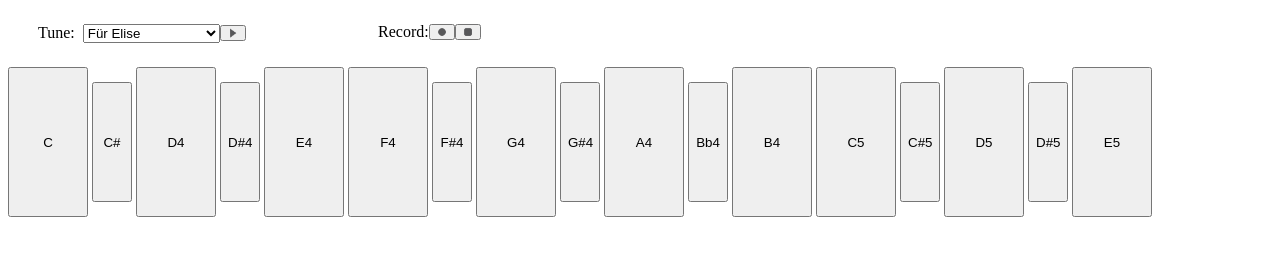
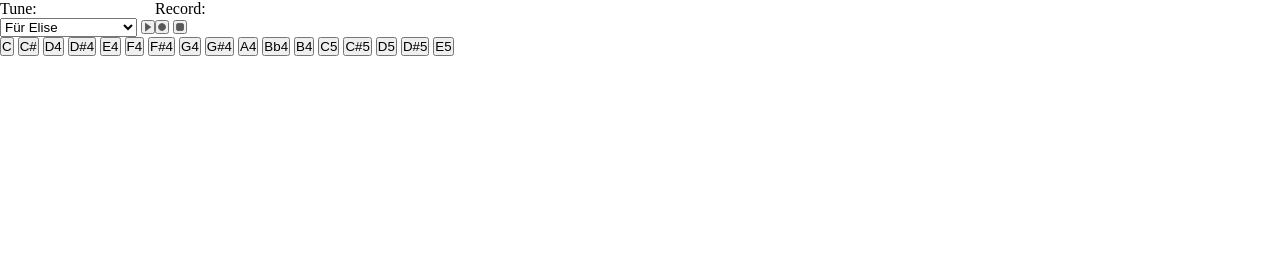
Before and after one commit to ViktorW03/Verk-1-Vef, a plain HTML site: page assignment1_supplementary_material/index.html in a window 1280 px wide. Drawn offline with Linux system fonts and the light colour scheme.

Commit message:
Reorginized HTML to better fit in CSS flexboxes
Reorginized HTML to better fit in CSS flexboxes

Recomended steps:

try to fit things i a flexbox so they are easy to work with

```diff
--- a/assignment1_supplementary_material/index.html
+++ b/assignment1_supplementary_material/index.html
@@ -10,6 +10,10 @@
         <link rel="stylesheet" href="style.css">
     </head>
     <body>
+
+      <div class="error"></div>
+
+      <main>
         <div class="controls-container">
           <div class="tune-section">
               <p class="tune-label">Tune:</p>
@@ -19,7 +23,7 @@
                   <option value="seven-nation-army">Seven Nation Army</option>
                   <span>
                   </select>
-                <button type="button" class="play-button">
+                  <button type="button" class="play-button control-btn">
                     <img src="play.png" alt="Play">
                 </button>
                   </span>
@@ -28,16 +32,15 @@
 
           <div class="record-section">
               <p class="record-label">Record:</p>
-            <button type="button" class="record-button">
+              <button type="button" class="record-button control-btn">
                   <img src="record.png" alt="Record">
               </button>
-            <button type="button" class="stop-button">
+              <button type="button" class="stop-button control-btn">
                   <img src="stop.png" alt="Stop">
               </button>
           </div>
       </div>
-      <main class="piano">
-        <div id="piano-keys">
+        <div id="piano">
           <button type="button" class="piano-key white-key" aria-label="C Key">C</button>
           <button type="button" class="piano-key black-key" aria-label="C Sharp Key">C#</button>
           <button type ="button" class="piano-key white-key" aria-label="D4 Key">D4</button>
--- a/assignment1_supplementary_material/style.css
+++ b/assignment1_supplementary_material/style.css
@@ -1,20 +1,45 @@
-.tune-section, .record-section{
+* {
+    margin: 0;
+    padding: 0;
+    box-sizing: border-box;
+}
+
+
+
+main {
+    display: flex;
+    flex-direction: column;
+
+
+}
+
+.controls-container {
+    display: flex;
+}
+
+tune, record {
+
+}
+
+.control-btn img{
+    width: 10px;
+    height: 10px;
+    display: flex;
+    align-items: center
+
+}
+
+/* .tune-section, .record-section{
     display: flex;
     align-items: center;
-    margin-bottom: 10px; /* Adjust as needed */
+    margin-bottom: 10px; /* Adjust as needed
     margin-left: 30px;
 
 
 
 }
 
-.record-button img, .stop-button img{
-    width: 10px;
-    height: 10px;
-    display: flex;
-    align-items: center
 
-}
 
 .play-button img{
     width: 10px;
@@ -34,11 +59,11 @@
 }
 
 .tune-label {
-    margin-right: 8px; /* Adjust the spacing as needed */
+    margin-right: 8px; /* Adjust the spacing as needed
 }
 
 .white-key {
-    height: 150px; /* or whatever height you desire */
+    height: 150px; /* or whatever height you desire
     width: 80px;
 }
 
@@ -46,4 +71,4 @@
     height: 120px;
     width: 40px;
 
-}
+} */
```
Lines whose indentation alone changed are shown as unchanged.
